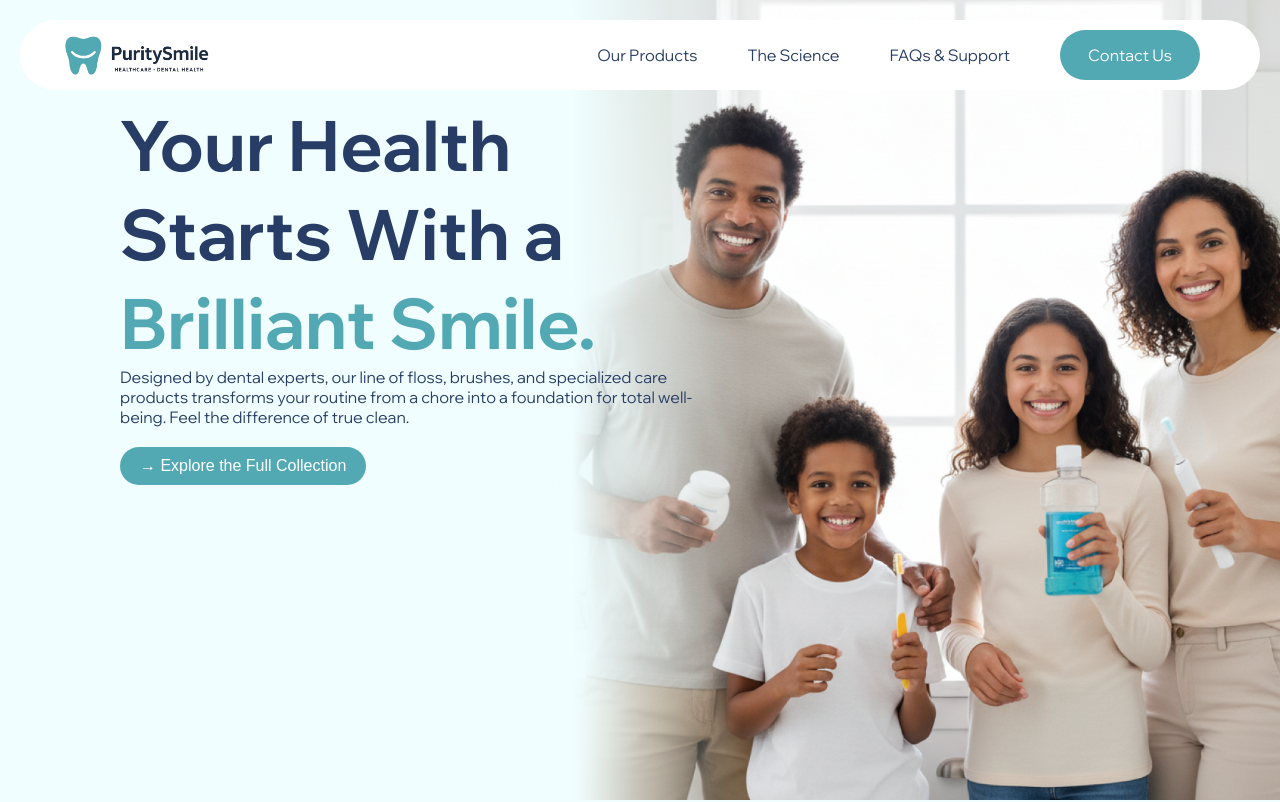
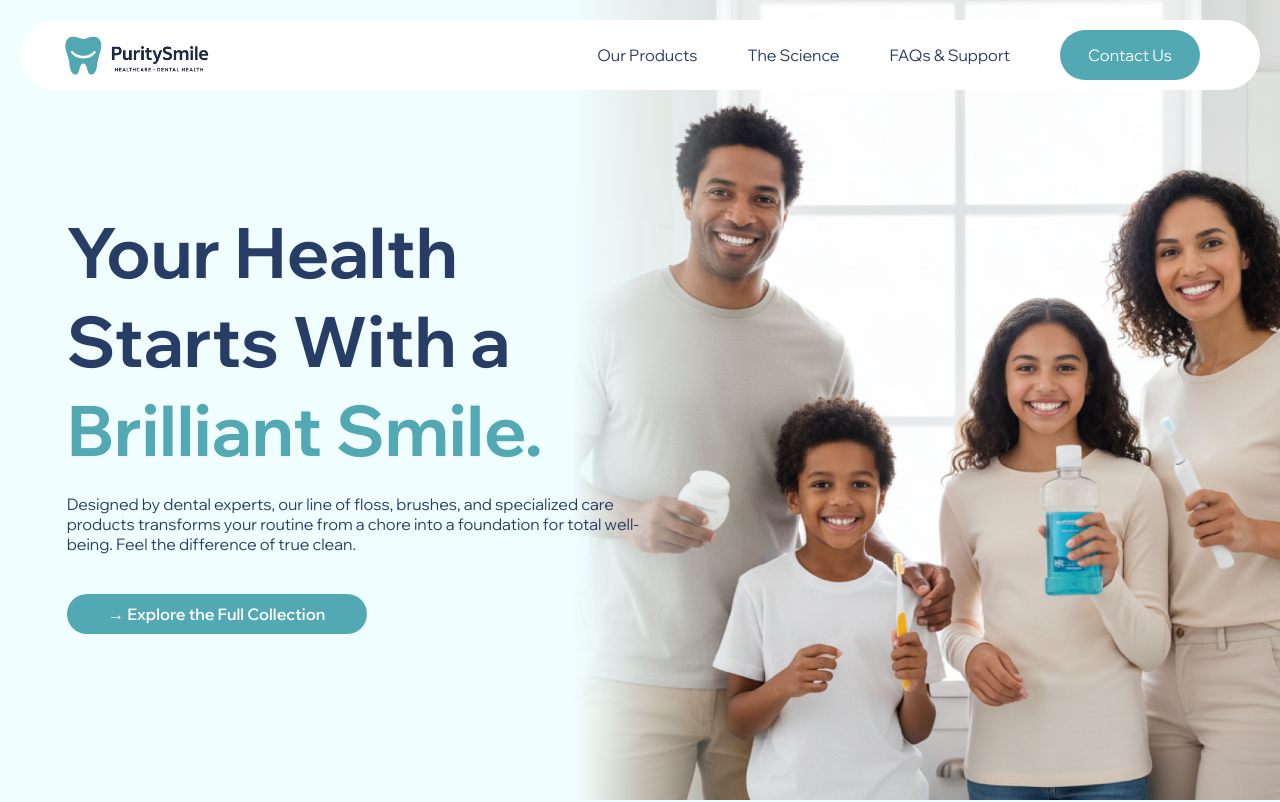
Before and after one commit to shaniashn/purity-smile, a Vue app: page / in a window 1280 px wide. Shown: the top 802 px of the page. Built offline with nearby package versions, Linux system fonts and the light colour scheme.

Commit message:
Update hero section styles for improved layout
Refactored .hero-container to use grid layout, adjusted margins, and centered content vertically. Enhanced button styling with updated font, increased weight, and fixed width for better visual consistency.

```diff
--- a/src/App.vue
+++ b/src/App.vue
@@ -243,9 +243,11 @@ nav {
 .hero-container {
   text-align: left;
   max-width: 600px;
-  justify-self: left;
-  margin-left: 90pt;
-  margin-bottom: 100pt;
+  margin-left: 50pt;
+  display: grid;
+  gap: 20px;
+  height: 80vh;
+  align-content: center;
 }
 
 .hero-container h1 {
@@ -263,15 +265,17 @@ nav {
 }
 
 .hero-container button {
+  font-family: 'Wix Madefor Display', sans-serif;
   background-color: #53A9B3;
   color: #fff;
   border: none;
   padding: 10px 20px;
   border-radius: 50pt;
   font-size: 16px;
-  font-weight: 400;
+  font-weight: 600;
   cursor: pointer;
   margin-top: 20px;
+  width: 300px;
 }
 
 .key-features {
```
